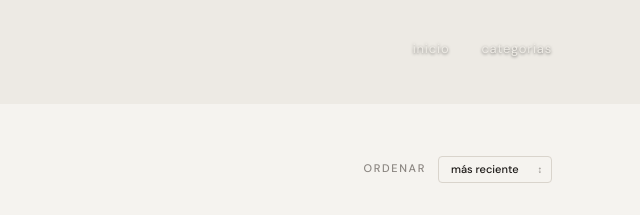
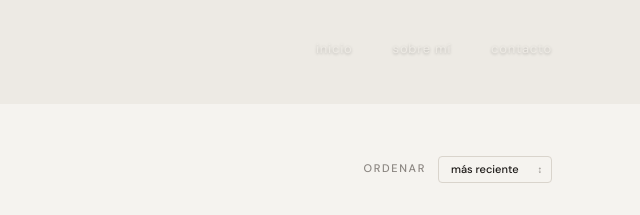
Before and after one commit to Render3D/Estudio, a plain HTML site: page catalogo.html in a window 1280 px wide. Shown: the top 215 px of the page, 640-1280 px from the left. Drawn offline with nearby package versions, Linux system fonts and the light colour scheme.

Commit message:
Update catalogo.html

```diff
--- a/catalogo.html
+++ b/catalogo.html
@@ -1,15 +1,19 @@
 <!DOCTYPE html>
 <html lang="es">
+
 <head>
   <meta charset="UTF-8" />
   <meta name="viewport" content="width=device-width, initial-scale=1.0" />
   <title>Catálogo — Renders</title>
   <link rel="preconnect" href="https://fonts.googleapis.com" />
   <link rel="preconnect" href="https://fonts.gstatic.com" crossorigin />
-  <link href="https://fonts.googleapis.com/css2?family=Cormorant+Garamond:ital,wght@0,300;0,400;0,500;1,300;1,400&family=DM+Sans:wght@300;400;500&display=swap" rel="stylesheet" />
+  <link
+    href="https://fonts.googleapis.com/css2?family=Cormorant+Garamond:ital,wght@0,300;0,400;0,500;1,300;1,400&family=DM+Sans:wght@300;400;500&display=swap"
+    rel="stylesheet" />
   <link rel="stylesheet" href="style.css" />
   <link rel="stylesheet" href="catalogo.css" />
 </head>
+
 <body>
 
   <!-- ─── HEADER (igual al index) ─── -->
@@ -25,10 +29,11 @@
         <span></span>
       </button>
 
-        <nav class="site-nave" aria-label="Navegación principal">
+      <nav class="site-nav" aria-label="Navegación principal">
         <ul>
           <li><a href="index.html">Inicio</a></li>
-                    <li><a href="#cateogias">Categorias</a></li>
+          <li><a href="#sobre-mi">sobre mí</a></li>
+          <li><a href="#contacto">contacto</a></li>
 
         </ul>
       </nav>
@@ -54,11 +59,11 @@
         <!-- Filtros de categoría -->
         <div class="filters" role="tablist" aria-label="Filtrar por categoría">
           <button class="filter-btn active" data-filter="all" role="tab" aria-selected="true">todos</button>
-          <button class="filter-btn" data-filter="cocina"     role="tab" aria-selected="false">cocina</button>
-          <button class="filter-btn" data-filter="bano"       role="tab" aria-selected="false">baño</button>
-          <button class="filter-btn" data-filter="living"     role="tab" aria-selected="false">living</button>
+          <button class="filter-btn" data-filter="cocina" role="tab" aria-selected="false">cocina</button>
+          <button class="filter-btn" data-filter="bano" role="tab" aria-selected="false">baño</button>
+          <button class="filter-btn" data-filter="living" role="tab" aria-selected="false">living</button>
           <button class="filter-btn" data-filter="dormitorio" role="tab" aria-selected="false">dormitorio</button>
-          <button class="filter-btn" data-filter="exterior"   role="tab" aria-selected="false">exterior</button>
+          <button class="filter-btn" data-filter="exterior" role="tab" aria-selected="false">exterior</button>
         </div>
 
         <!-- Ordenamiento -->
@@ -213,4 +218,5 @@
   <script src="main.js"></script>
   <script src="catalogo.js"></script>
 </body>
+
 </html>
```
Lines whose indentation alone changed are shown as unchanged.
